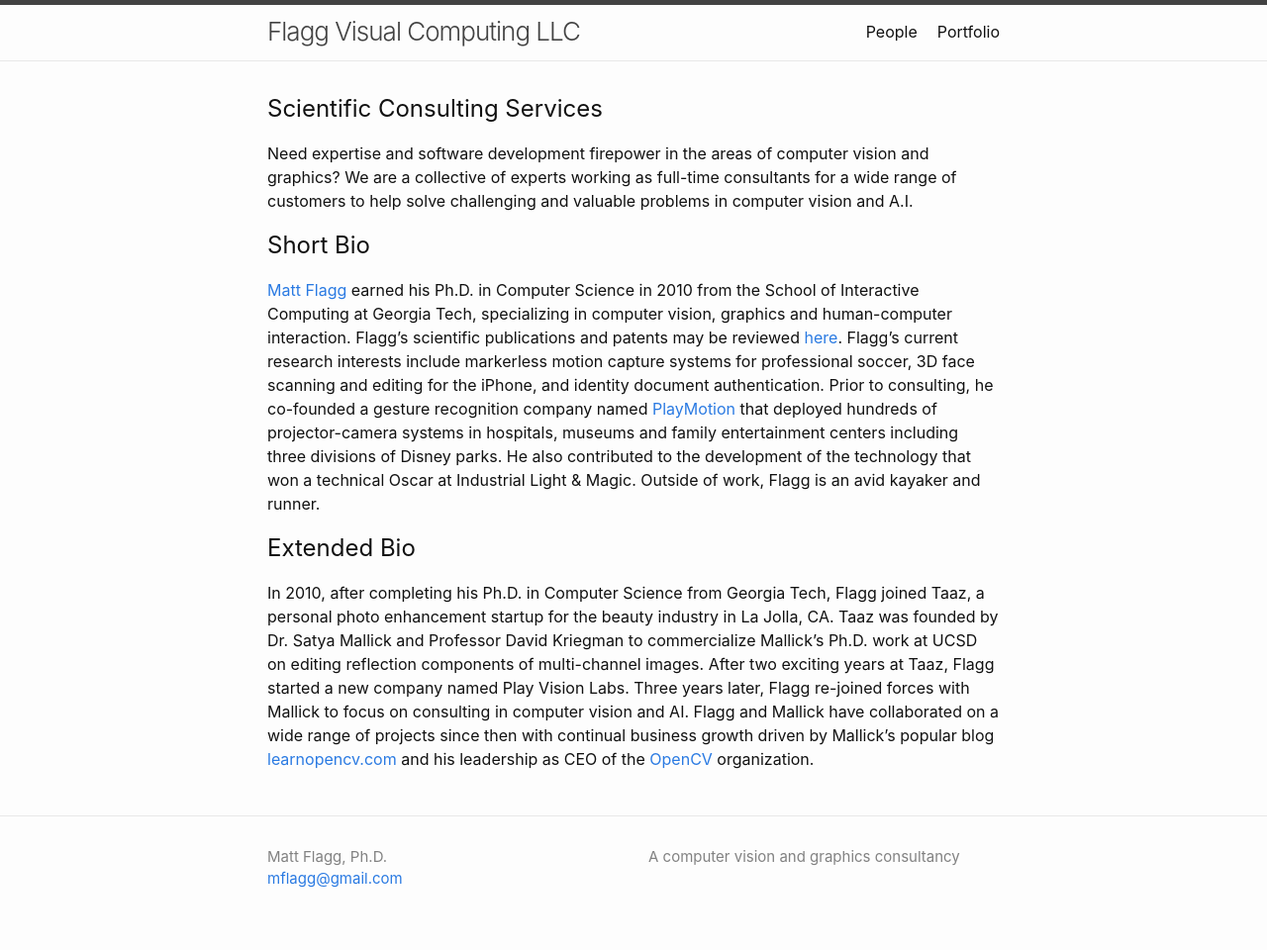
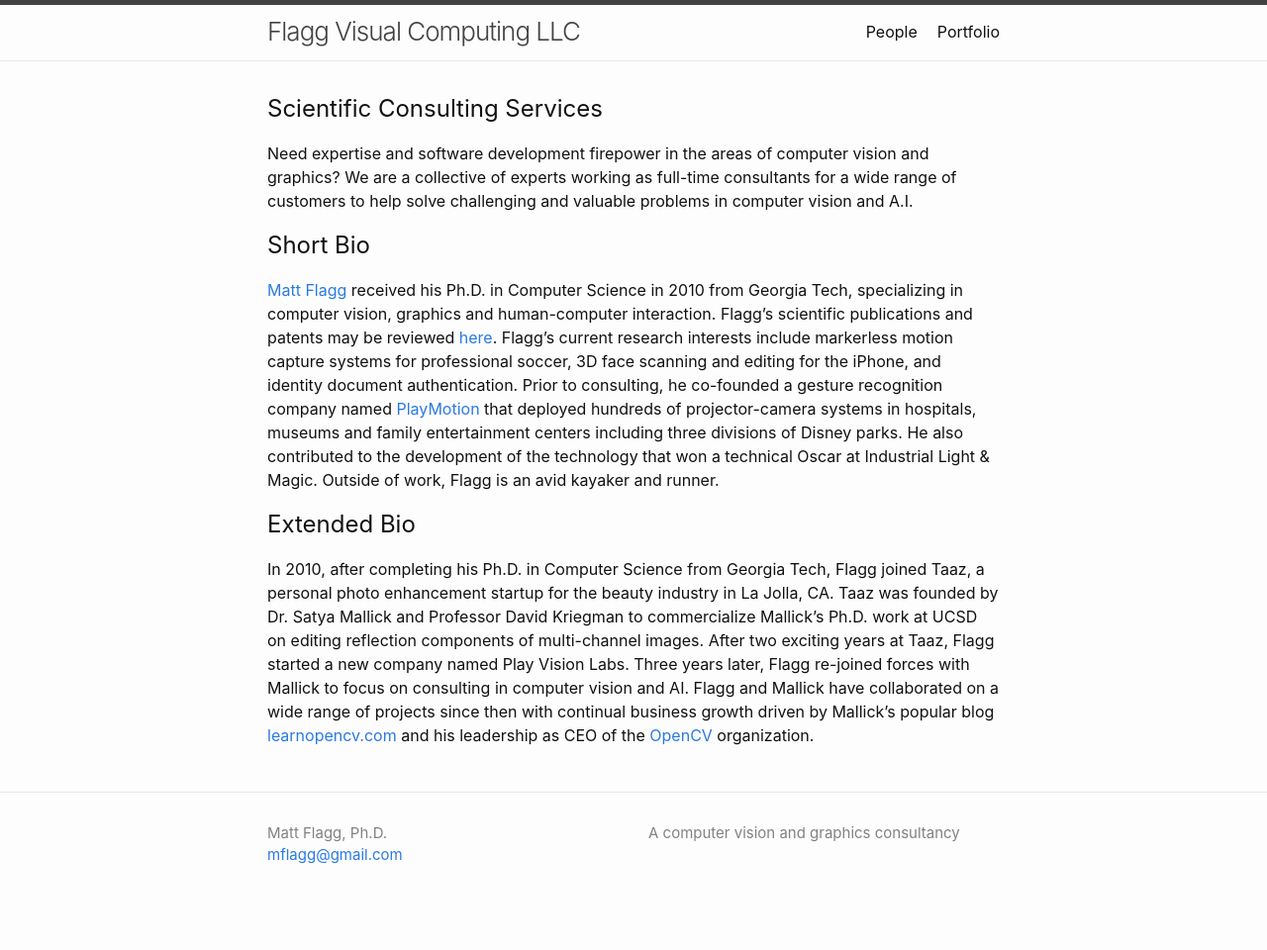
Before and after one commit to mflagg/mflagg.github.io, a Jekyll site: the page built from index.md, in a window 1280 px wide. Shown: the whole page at 99% size. Built offline with Jekyll 4.4.1, drawn with Linux system fonts in a browser that asks for light colours; our own code applies the rules of GitHub Pages for plain Markdown files; after the commit the page ends 936 px from its top, so only the background shows below that.

Commit message:
simplification

```diff
--- a/index.md
+++ b/index.md
@@ -5,7 +5,7 @@
 
 ## Short Bio
 
-[ Matt Flagg ](https://www.linkedin.com/in/matt-flagg-47a4643/) earned his Ph.D. in Computer Science in 2010 from the School of Interactive Computing at Georgia Tech, specializing in computer vision, graphics and human-computer interaction.  Flagg's scientific publications and patents may be reviewed [here](https://scholar.google.com/citations?user=SvuSifMAAAAJ&hl=en).  Flagg’s current research interests include markerless motion capture systems for professional soccer, 3D face scanning and editing for the iPhone, and identity document authentication. Prior to consulting, he co-founded a gesture recognition company named [PlayMotion](https://www.youtube.com/watch?v=pkrSHp1H_W4&ab_channel=playmotionvideos) that deployed hundreds of projector-camera systems in hospitals, museums and family entertainment centers including three divisions of Disney parks. He also contributed to the development of the technology that won a technical Oscar at Industrial Light & Magic. Outside of work, Flagg is an avid kayaker and runner.
+[ Matt Flagg ](https://www.linkedin.com/in/matt-flagg-47a4643/) received his Ph.D. in Computer Science in 2010 from Georgia Tech, specializing in computer vision, graphics and human-computer interaction.  Flagg's scientific publications and patents may be reviewed [here](https://scholar.google.com/citations?user=SvuSifMAAAAJ&hl=en).  Flagg’s current research interests include markerless motion capture systems for professional soccer, 3D face scanning and editing for the iPhone, and identity document authentication. Prior to consulting, he co-founded a gesture recognition company named [PlayMotion](https://www.youtube.com/watch?v=pkrSHp1H_W4&ab_channel=playmotionvideos) that deployed hundreds of projector-camera systems in hospitals, museums and family entertainment centers including three divisions of Disney parks. He also contributed to the development of the technology that won a technical Oscar at Industrial Light & Magic. Outside of work, Flagg is an avid kayaker and runner.
 
 ## Extended Bio
 
```
